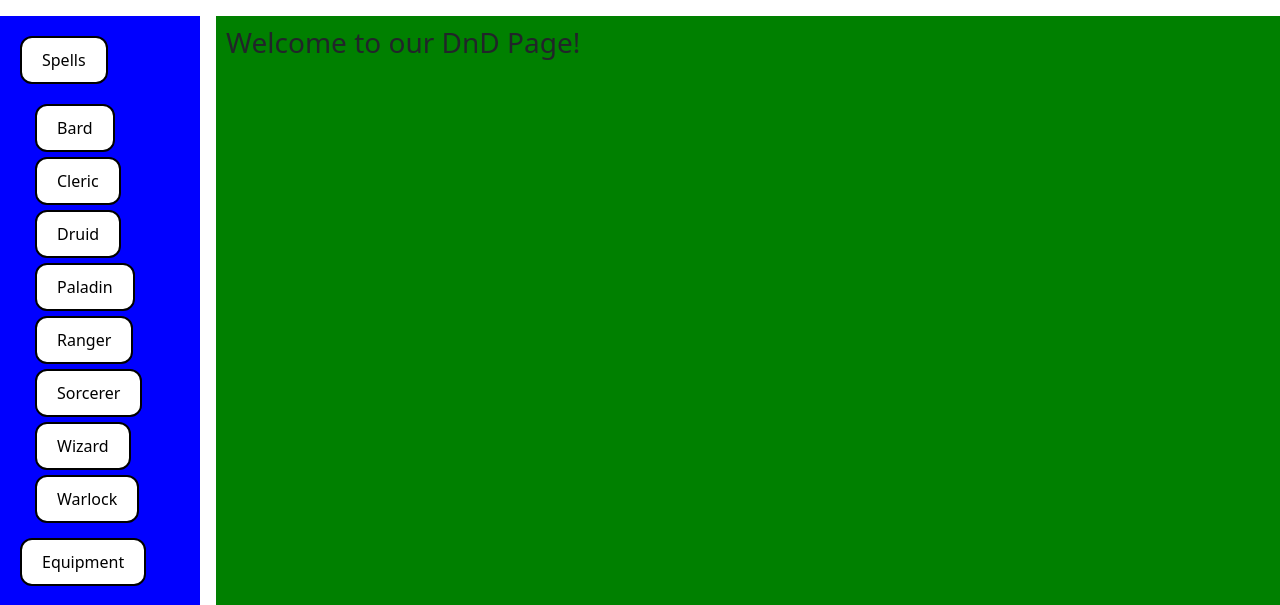
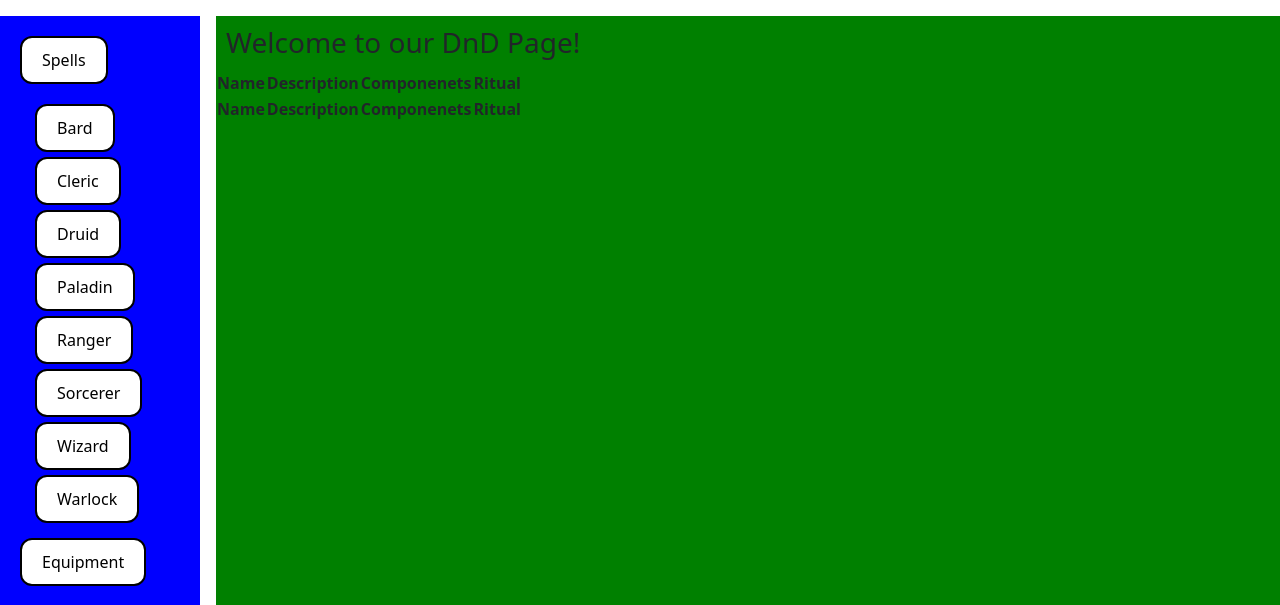
Before and after one commit to rasmussenmatthew/cs257, a Flask app: page / in a window 1280 px wide. Shown: the part 100-705 px from the top of the page. Run offline with Flask 2, Linux system fonts and the light colour scheme; lists and menus that the app fills with data are empty; parts of the project's set-up code (start-up, migrations or seed data) failed here and were passed over.

Commit message:
some changes to try tog et datatable to work

```diff
--- a/webapp/static/webapp.js
+++ b/webapp/static/webapp.js
@@ -58,9 +58,25 @@ function getAPIBaseURL() {
 }
 
 $(document).ready( function() {
-    $('#example').DataTable( {
-        "ajax": getAPIBaseURL() + '/spells';
-}
+    var baseurl = getAPIBaseURL();
+    var xmlhttp = new XMLHttpRequest();
+    xmlhttp.open('GET', baseurl+'/spells', true);
+    xmlhttp.onreadystatechange = function(){
+        if(xmlhttp.readyState == 4 && xmlhttp.status == 200){
+            var spell = JSON.parse(xmlhttp.responseText);
+            $('#example').DataTable( {
+                data : spell,
+                'columns':[
+                    {'data':'spell_name'},
+                    {'data':'spell_description'},
+                    {'data':'components'},
+                    {'data':'ritual'}
+                ]
+            });
+        }
+    }
+    xmlhttp.send();
+});
 
 function get_spells() {
     var url = getAPIBaseURL() + '/spells';
--- a/webapp/templates/index.html
+++ b/webapp/templates/index.html
@@ -38,8 +38,25 @@
         </div>
         <div class = "content">
             <h3 id="content_label"> Welcome to our DnD Page! </h3>
-            <ul id="spell_list">
-            </ul>
+            <table id='example' class='display'>
+                <thread>
+                    <tr>
+                        <th>Name</th>
+                        <th>Description</th>
+                        <th>Componenets</th>
+                        <th>Ritual</th>
+                    </tr>
+                </thread>
+                <tfoot>
+                    <tr>
+                        <th>Name</th>
+                        <th>Description</th>
+                        <th>Componenets</th>
+                        <th>Ritual</th>
+                    </tr>
+                </tfoot>
+            </table>
+
         </div>
     </div>
 
```
